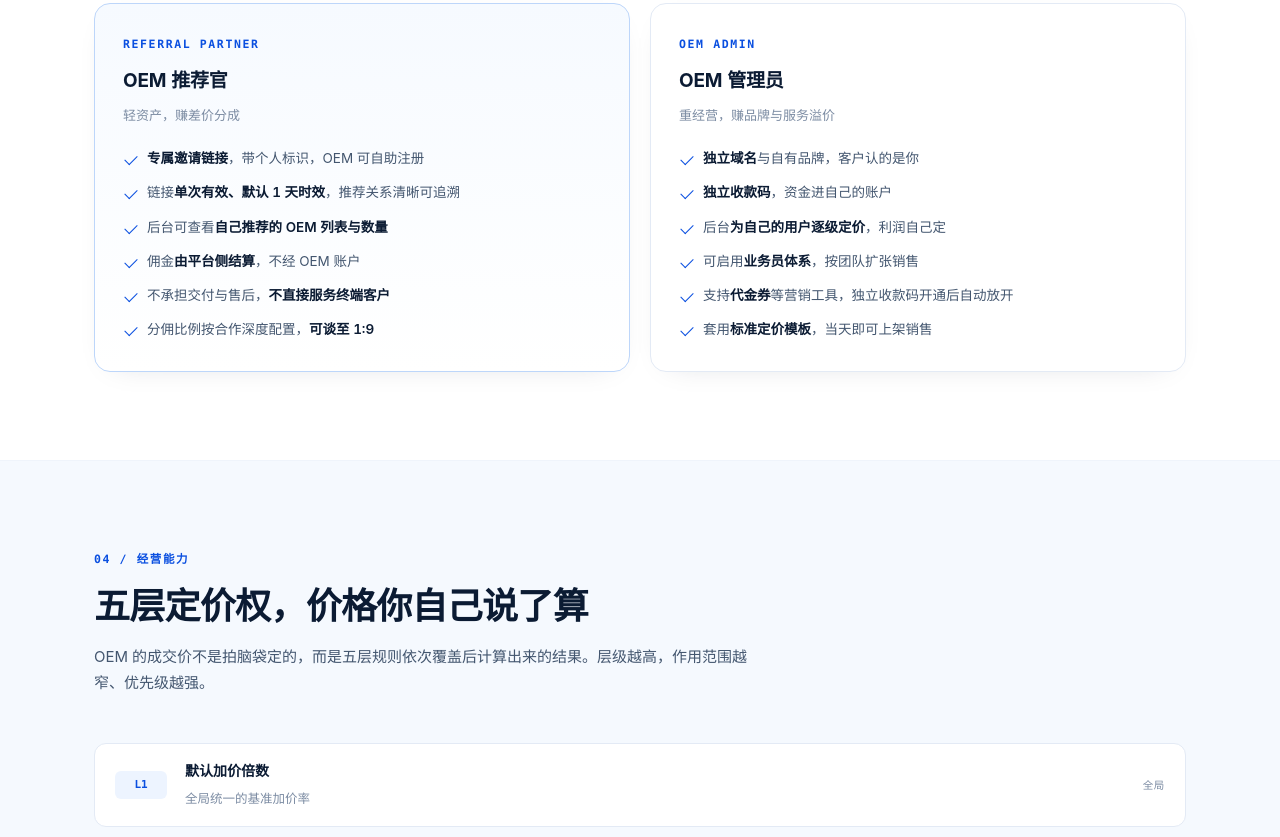
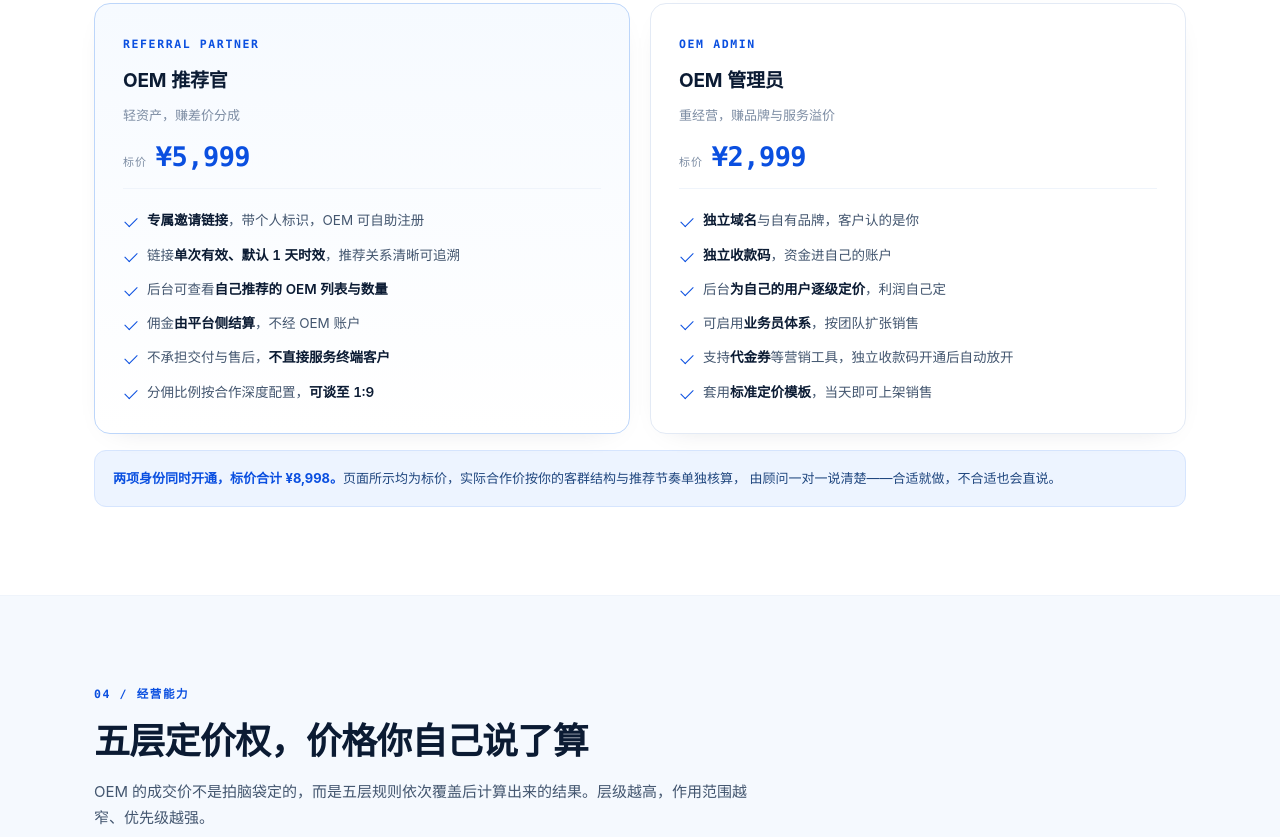
Before and after one commit to aly06-12/oem-partner, a plain HTML site: page index.html in a window 1280 px wide. Shown: the part 2806-3643 px from the top of the page. Drawn offline with Linux system fonts and the light colour scheme.

Commit message:
Add files via upload

```diff
--- a/index.html
+++ b/index.html
@@ -140,7 +140,10 @@
   .id-card.top{border-color:#BDD6FA;background:linear-gradient(180deg,#F6FAFF,#fff)}
   .id-card .mono{display:block;margin-bottom:10px}
   .id-card h3{margin:0;font-size:19px;font-weight:700;letter-spacing:-.01em}
-  .id-card .sub{margin:7px 0 20px;font-size:13px;color:var(--ink-3)}
+  .id-card .sub{margin:7px 0 0;font-size:13px;color:var(--ink-3)}
+  .id-price{margin:16px 0 20px;display:flex;align-items:baseline;gap:9px;padding-bottom:16px;border-bottom:1px solid var(--line-2)}
+  .id-price .p{font-family:var(--mono);font-size:27px;font-weight:700;color:var(--blue);letter-spacing:-.02em;line-height:1}
+  .id-price .l{font-size:11px;color:var(--ink-3);letter-spacing:.08em}
   .id-card ul{list-style:none;margin:0;padding:0;display:grid;gap:12px}
   .id-card li{position:relative;padding-left:24px;font-size:13.5px;color:var(--ink-2);line-height:1.65}
   .id-card li::before{content:"";position:absolute;left:2px;top:8px;width:11px;height:6px;border-left:1.8px solid var(--blue);border-bottom:1.8px solid var(--blue);transform:rotate(-45deg)}
@@ -432,6 +435,7 @@
           <span class="mono">Referral Partner</span>
           <h3>OEM 推荐官</h3>
           <div class="sub">轻资产，赚差价分成</div>
+          <div class="id-price"><span class="l">标价</span><span class="p">¥5,999</span></div>
           <ul>
             <li><b>专属邀请链接</b>，带个人标识，OEM 可自助注册</li>
             <li>链接<b>单次有效、默认 1 天时效</b>，推荐关系清晰可追溯</li>
@@ -446,6 +450,7 @@
           <span class="mono">OEM Admin</span>
           <h3>OEM 管理员</h3>
           <div class="sub">重经营，赚品牌与服务溢价</div>
+          <div class="id-price"><span class="l">标价</span><span class="p">¥2,999</span></div>
           <ul>
             <li><b>独立域名</b>与自有品牌，客户认的是你</li>
             <li><b>独立收款码</b>，资金进自己的账户</li>
@@ -455,6 +460,11 @@
             <li>套用<b>标准定价模板</b>，当天即可上架销售</li>
           </ul>
         </div>
+      </div>
+
+      <div class="price-note rv">
+        <b>两项身份同时开通，标价合计 ¥8,998。</b>页面所示均为标价，实际合作价按你的客群结构与推荐节奏单独核算，
+        由顾问一对一说清楚——合适就做，不合适也会直说。
       </div>
     </div>
   </section>
```
